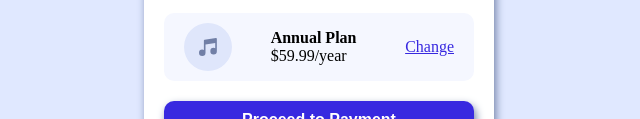
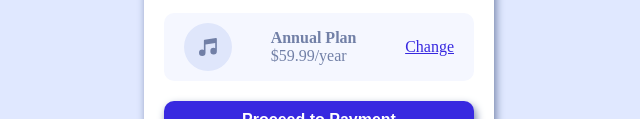
Before and after one commit to SamCares/Group-4-Order-Summary-Task, a plain HTML site: page index.html in a window 1280 px wide. Shown: the part 453-572 px from the top of the page, without its empty margins (321-961 px from the left). Drawn offline with Linux system fonts and the light colour scheme; a web font is replaced by a local one.

Commit message:
modified css

```diff
--- a/asset/css/style.css
+++ b/asset/css/style.css
@@ -70,6 +70,11 @@ body {
 /* done by Abdullahi Abdullahi */
 .plan-container > .plan {
   margin-left: -10px;
+}
+
+span,
+span.annual-text {
+  color: hsl(224, 23%, 55%);
 }
 
 /* added by Samuel Fatodu */
```
